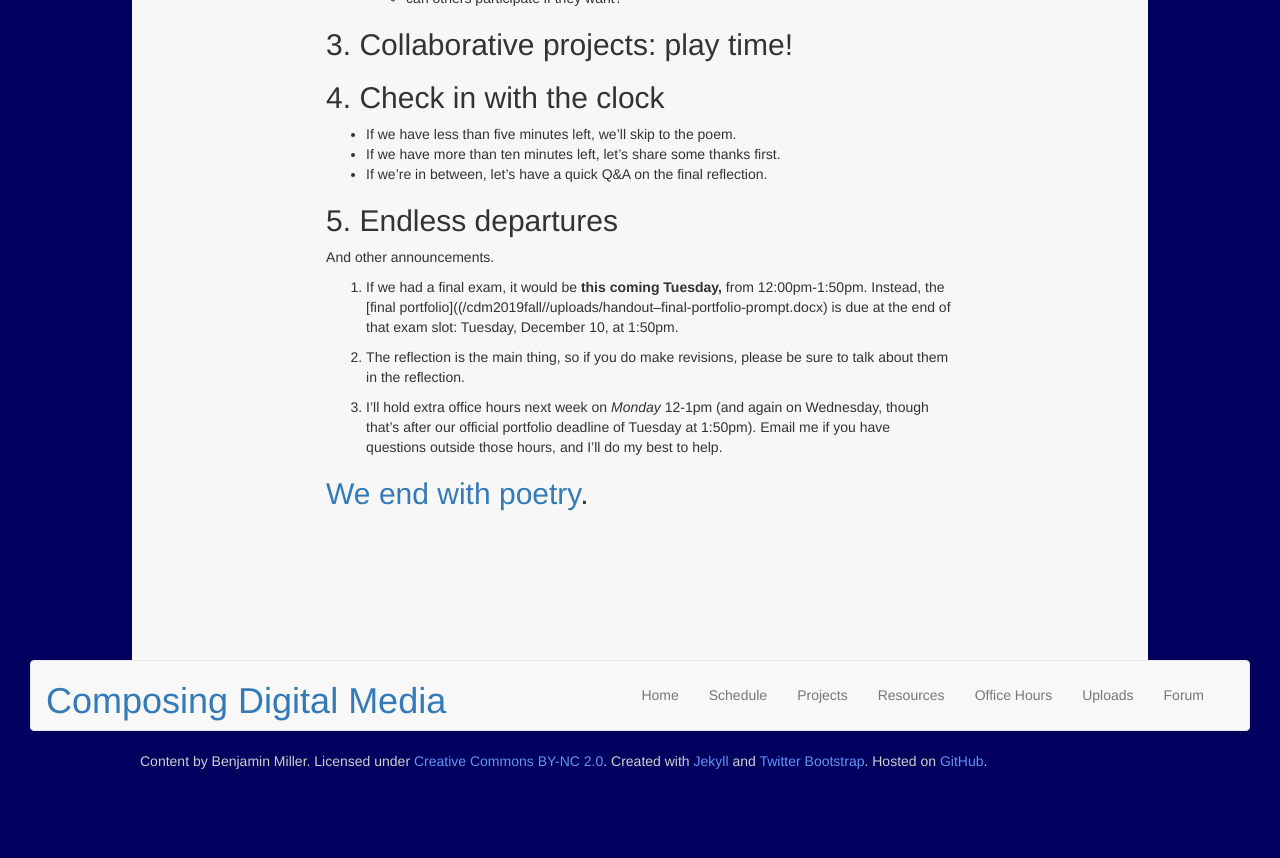
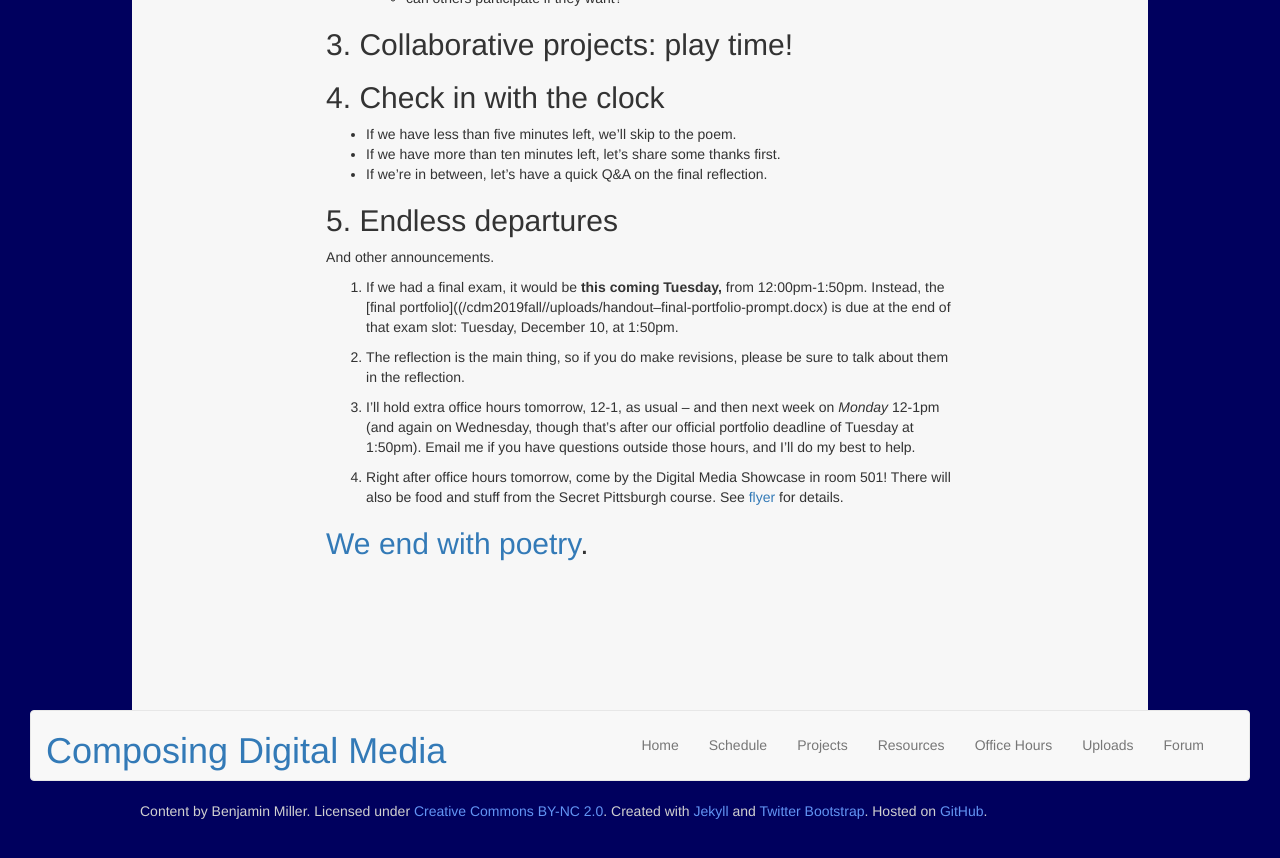
Before and after one commit to benmiller314/cdm2019fall, a Jekyll site: the page built from plans/lesson-27.md, in a window 1280 px wide and 900 px high, scrolled down 1292 px. Shown: the top 858 px of the window. Built offline with Jekyll 4.4.1, drawn with Linux system fonts in a browser that asks for light colours; our own code applies the rules of GitHub Pages for plain Markdown files.

Commit message:
add digital showcase flyer

```diff
--- a/plans/lesson-27.md
+++ b/plans/lesson-27.md
@@ -87,7 +87,9 @@ And other announcements.
 
 2. The reflection is the main thing, so if you do make revisions, please be sure to talk about them in the reflection.
 
-3. I'll hold extra office hours next week on _Monday_ 12-1pm (and again on Wednesday, though that's after our official portfolio deadline of Tuesday at 1:50pm). Email me if you have questions outside those hours, and I'll do my best to help.
+3. I'll hold extra office hours tomorrow, 12-1, as usual – and then next week on _Monday_ 12-1pm (and again on Wednesday, though that's after our official portfolio deadline of Tuesday at 1:50pm). Email me if you have questions outside those hours, and I'll do my best to help.
+
+4. Right after office hours tomorrow, come by the Digital Media Showcase in room 501! There will also be food and stuff from the Secret Pittsburgh course. See <a href="../uploads/showcase-flyer-2019fall.pdf">flyer</a> for details.
 
 
 ## [We end with poetry](https://merwinconservancy.org/2019/03/now-it-is-clear-by-w-s-merwin-2/).
```
Also changed, not shown: 1 other file.
